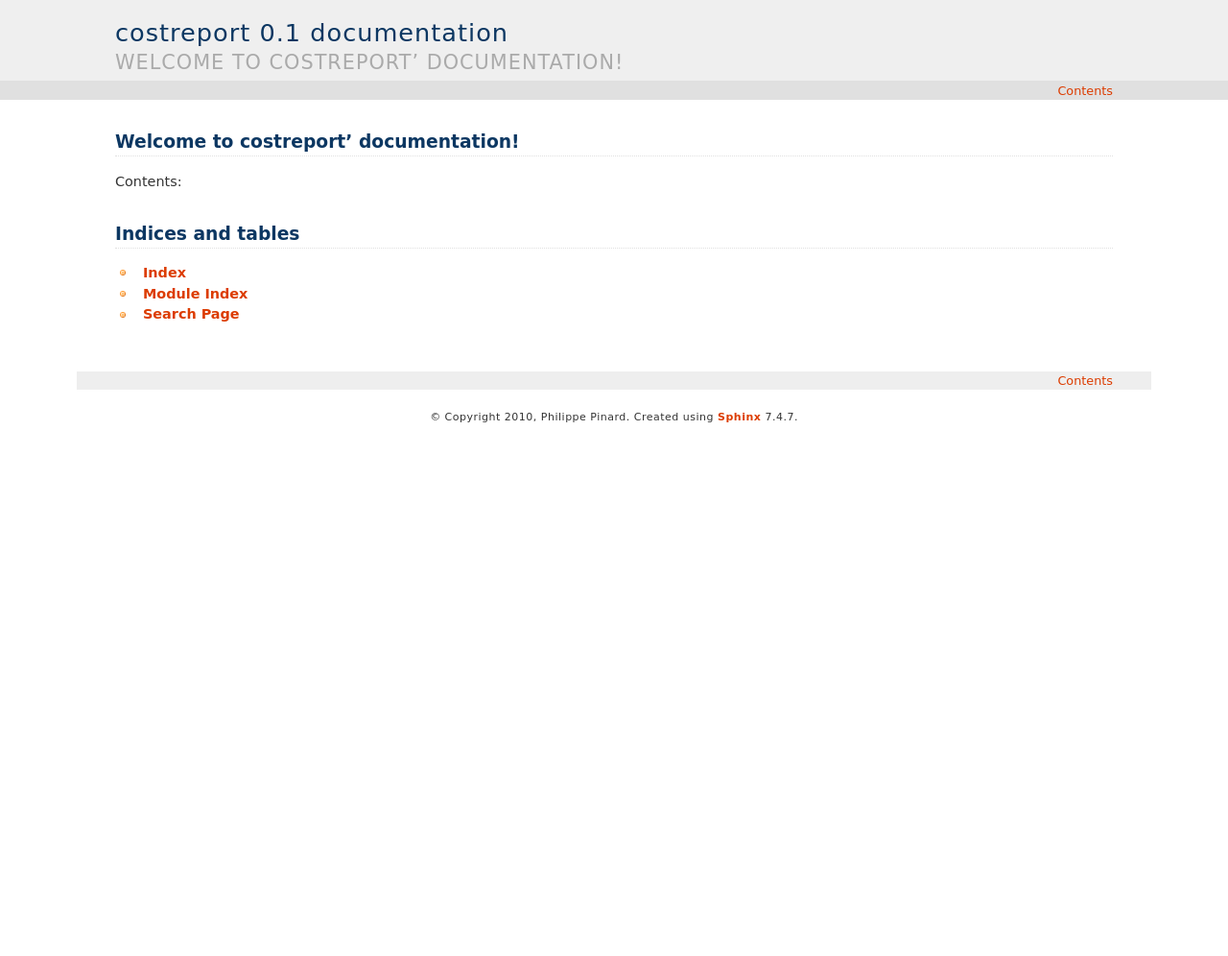
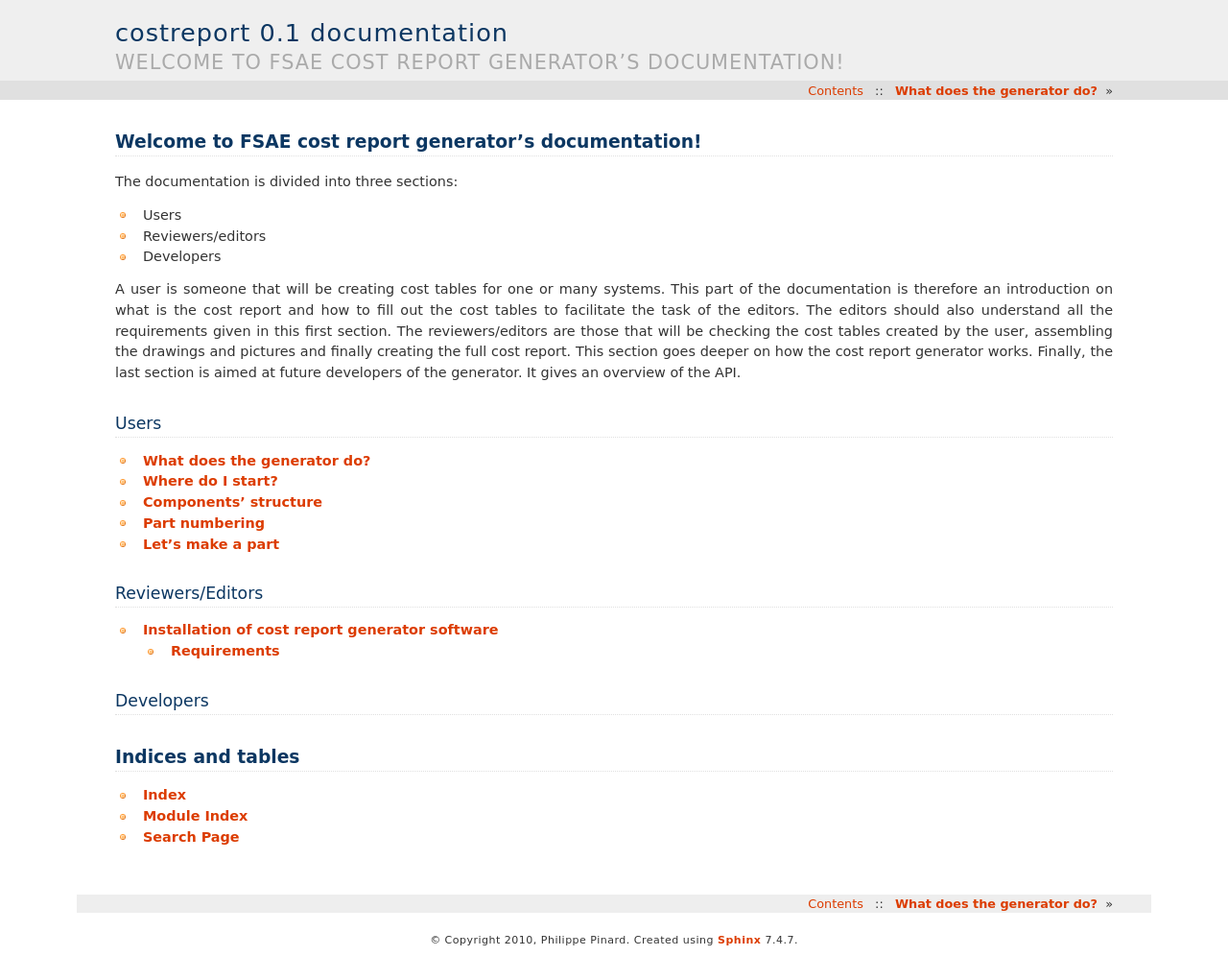
Before and after one commit to ppinard/fsaecostreport, a Sphinx documentation site: the page built from docs/index.rst, in a window 1280 px wide. Shown: the whole page at 96% size. Built offline with Sphinx 7.4.7, drawn with Linux system fonts in a browser that asks for light colours; formulas are drawn with MathJax 3; before the commit the page ends 900 px from its top, so only the background shows below that.

Commit message:
MOD Doc update

```diff
--- a/docs/index.rst
+++ b/docs/index.rst
@@ -1,7 +1,47 @@
-Welcome to costreport' documentation!
-=====================================
+Welcome to FSAE cost report generator's documentation!
+======================================================
 
-Contents:
+The documentation is divided into three sections:
+
+* Users
+* Reviewers/editors
+* Developers
+
+A user is someone that will be creating cost tables for one or many systems.
+This part of the documentation is therefore an introduction on what is the cost
+report and how to fill out the cost tables to facilitate the task of the
+editors.
+The editors should also understand all the requirements given in this first
+section.
+The reviewers/editors are those that will be checking the cost tables
+created by the user, assembling the drawings and pictures and finally creating
+the full cost report.
+This section goes deeper on how the cost report generator works.
+Finally, the last section is aimed at future developers of the generator.
+It gives an overview of the API.
+
+Users
+-----
+
+.. toctree::
+   :maxdepth: 1
+
+   users/generator.rst
+   users/gettingstarted.rst
+   users/component_structure.rst
+   users/partnumbering.rst
+   users/costtable.rst
+
+Reviewers/Editors
+-----------------
+
+.. toctree::
+   :glob:
+
+   editors/*
+
+Developers
+----------
 
 .. toctree::
    :glob:
--- /dev/null
+++ b/docs/users/component_structure.rst
@@ -0,0 +1,55 @@
+Components' structure
+=====================
+
+The cost report is composed of 8 systems:
+
+* A. Brake System (BR)
+* B. Engine & Drivetrain (EN)
+* C. Frame & Body (FR)
+* D. Electronics, Controls & Wiring (EL)
+* E. Miscellaneous, Fit & Finish (MS)
+* F. Steering System (ST)
+* G. Suspension System (SU)
+* H. Wheels, Wheels Bearings & Tires (WT)
+
+Each system contains **components**: parts and assemblies.
+There are two types of assemblies, namely:
+
+* system assemblies
+* sub-assemblies
+
+System assemblies are high-level assemblies.
+They grouped sub-assemblies together.
+An example of a system assembly would be the *Engine* which would group
+sub-assemblies such as *Fuel system*, *Intake manifold*, *Cooling system*, etc.
+System assemblies are not required for every system in the cost report.
+They are only useful if a process is required to join/install/attach
+sub-assemblies together or to install an assembly on the car.
+See cost reports from previous years for examples.
+
+Sub-assemblies group parts together.
+For example, tube A and tube are two parts that need to be welded together to
+create the *Exhaust runner*.
+The *Exhaust runner* assembly details the welding process.
+
+The following diagram summarises the structure and relations between the
+assemblies and parts.
+
+.. image:: /images/structure.png
+
+A few quick pointers:
+
+  * A system assembly is made of sub-assemblies and possibly parts.
+  * System assemblies are optional.
+  * A sub-assembly is made of parts (no assembly).
+  * A sub-assembly does not required to have part.
+    It can only contain materials, processes, fasteners and tooling.
+  * **IMPORTANT** A part can not be alone in a system.
+    It MUST be incorporated in an assembly.
+  * A part can be part of multiple assemblies.
+  * A sub-assemblies can be part of multiple system assemblies.
+
+
+These guidelines and restrictions are strictly enforced by the cost report
+generator.
+The "but it works in my Excel spreadsheet" won't work with the generator!
--- /dev/null
+++ b/docs/users/costtable.rst
@@ -0,0 +1,117 @@
+Let's make a part
+=================
+
+*More precisely, "Let's compile the materials, processes, fasteners, tooling
+costs to make a part" or "Let's take the fun out a real part and convert it
+into tons of numbers"!*
+
+A part is costed by listing its different:
+
+* materials (raw material, purchase components, etc.)
+* processes (machining, cutting, riveting, wrenching, assembling, etc.)
+* fasteners (bolts, nuts, straps, etc.)
+* tooling (welding, oven, casting, etc.)
+
+The SAE provides exhaustive tables of different materials, processes, fasteners
+and tooling.
+A part should only be made out of those.
+If something is missing in the tables, a "Add Item Request" must be submitted
+(see `FSAE Online <http://fsaeonline.com/eAIR.htm>`_).
+
+The Excel spreadsheet aims to standardise and simplify the process of making
+a part for the cost report.
+All the SAE tables are incorporated and their items can be accessed quickly
+by using their ID.
+Some of the columns gets automatically filled or gives hints to the user how
+to fill them.
+However, it is important to always double check in the actual SAE tables to
+make sure the automatically filled cells are correct.
+More example about that below.
+
+.. contents::
+   :local:
+
+Overview of the spreadsheet
+---------------------------
+
+The Excel spreadsheet template contains 8 sheets:
+
+* **TM-A0001-AA**: Template for assemblies
+* **TM-00001-AA**: Template for parts
+* **tblMaterials**: SAE table for materials
+* **tblMaterialsCrossReference**: Help on how to cost some parts
+* **tblProcesses**: SAE table for processes
+* **tblProcessMultipliers**: SAE table for process multipliers
+* **tblFasteners**: SAE table for fasteners
+* **tblTooling**: SAE table for tooling
+
+In short, the sheets of SAE tables starts with ``tbl`` and should never be
+modified or renamed.
+They can however be filtered using the auto filter (little arrow in the
+header of the columns).
+
+The two template (for part and assembly) are the sheets that could be COPIED
+and filled out.
+Note that only specific cells need to be modified in the template and
+additional rows can only be inserted at specific places.
+You should never have to add a column.
+
+Part template
+-------------
+
+After copying the part template, the first thing should be to renamed the
+sheet with the complete part number (e.g. ``BR-00001-AA``).
+The part template is made out of 5 sections:
+
+* Header
+* Materials table
+* Processes table
+* Fasteners table
+* Tooling table
+
+Header
+^^^^^^
+
+The header gives the details about the part.
+The important information to be modified are:
+
+* The part's name (labelled ``Part``)
+* The part's base part number.
+  This is the ``00001`` in ``BR-00001-AA``.
+
+  **IMPORTANT** If you type ``00001`` in the cell, Excel will think it's the
+  number ``1``. You MUST type ``'00001`` (apostrophe, zero, zero, zero,
+  zero, one).
+
+* The part's suffix (in other words the revision)
+* (Optional) Details about the part (a short description if the name is not
+  self-explanatory)
+
+The other information in the header (university, system, assembly, car#,
+quantity, assembly cost, extended cost) will automatically be calculated by the
+cost report generator.
+They can be left blank or to whatever values they are in the template.
+
+Materials table
+^^^^^^^^^^^^^^^
+
+A material can either be a bought finished product (e.g. an engine block) or
+raw material.
+Careful, a bolt, a rivet, etc. are not materials but fasteners.
+
+Let's take the example of making a steel tube (as it's a very common part).
+In the materials table (``tblMaterials``), the item *752* is for
+*Steel, Mild* which would correspond to a 1020 steel grade.
+In the first column, type ``752``.
+The row should know look like this:
+
+.. image:: materials1.png
+
+The name of the materials and its unit cost per kg are automatically filled
+out using the ``VLOOKUP`` function of Excel.
+Since tubes are cost by their mass, we should write a use/description of
+the tube characteristics (e.g. round tube, 1" OD, 0.065” thick., 10" long).
+Now, we need to calculate the mass of such tube, well its volume times the
+density of steel 7.8 g/cm3.
+This should be done on a piece of paper or a separate spreadsheet.
+For this particular tube, the mass is 0.126 kg.
--- /dev/null
+++ b/docs/users/generator.rst
@@ -0,0 +1,45 @@
+What does the generator do?
+===========================
+
+The main idea behind the generator is to facilitate the gigantic formatting
+and editing task of combining every single assembly and part of the car into
+one binder.
+The generator takes the cost tables, drawings and pictures, double checked
+their values and organised them into a final report, ready to be submitted to
+the SAE.
+
+This whole process can be split into six parts, which are graphically
+represented in the following figure:
+
+#. filling cost tables for assemblies and parts in *Excel* using the
+   tables provided by the SAE
+#. generating high quality drawings with *ProE* for each part and assembly
+#. taking pictures of the different parts and assemblies
+#. exporting the Excel data to comma separated value (CSV) files
+#. running the generator to create a
+   `LaTeX <http://en.wikipedia.org/wiki/LaTeX>`_ file
+#. compiling the *LaTeX* file into a PDF
+
+.. image:: /images/generator.png
+   :width: 70%
+
+The generator comes in at the 4th and 5th step.
+It converts well organised CSVs, drawings and pictures into a LaTeX document,
+ready to be compiled to a PDF.
+
+The users are in charge of step 1 to 3.
+They therefore do not have to use the generator per say.
+However, a basic understanding of what the generator is important to know
+how to fill the cost tables, number the parts, label the drawings, etc.
+
+The editors perform quality control on step 1 to 3 and executes the other
+three steps.
+The generator will most likely point out a series of errors that need to be
+fixed in order to generate the LaTeX document.
+
+What the generator is not?
+--------------------------
+
+* A bug free program
+* An automatic generator of cost tables
+* A cost judge (no quality assessment: garbage in, garbage out)
--- /dev/null
+++ b/docs/users/gettingstarted.rst
@@ -0,0 +1,28 @@
+Where do I start?
+=================
+
+The following documents should be read and understood before you start
+doing anything:
+
+* Section C3 in the SAE rules about the cost report
+* Go over the Cost Report Tutorial
+  (:download:`cost_report_2009.pdf </attachments/cost_report_2009.pdf>`).
+  The most important slides are 8, 12 and 18.
+* Appendix C1 (:download:`appendix_c1.pdf </attachments/appendix_c1.pdf>`).
+  Give more detailed explanations than the slides.
+* Appendix C3 (:download:`appendix_c3.pdf </attachments/appendix_c3.pdf>`).
+  Name of parts in each system
+
+These documents can also be found on the
+`SAE cost report website <http://fsaeonline.com>`_ and on
+`SAE.org <http://sae.org>`_.
+Another somewhat good source of information is the
+`FSAE forum <http://fsae.com>`_.
+
+After that, continue reading the user section of this documentation.
+Refer to the cost report of previous years while keeping in mind that every
+year small changes were made to the cost report and cost report generator.
+Find an answer to all your questions before you start filling in the cost
+tables.
+The worst thing possible is to have to change something when you have already
+created 25 parts and assemblies.
--- /dev/null
+++ b/docs/users/makebuy.rst
@@ -0,0 +1,2 @@
+Make or Buy
+===========
--- /dev/null
+++ b/docs/users/partnumbering.rst
@@ -0,0 +1,11 @@
+Part numbering
+==============
+
+The part numbering follows the components' structure.
+We refer the readers to the official MRT part numbering table.
+The guidelines of this table are enforced by the cost report generator.
+Incorrectly numbered parts will raise errors.
+
+Part numbering table as of February 10th, 2011:
+
+.. image:: /images/partnumbering.png
--- a/system.py
+++ b/system.py
@@ -122,7 +122,7 @@ EL = System("EL", "Electronics, Controls & Wiring", "D", (255, 204, 153))
 MS = System("MS", "Miscellaneous, Fit & Finish", "E", (204, 153, 255))
 ST = System("ST", "Steering System", "F", (255, 153, 0))
 SU = System("SU", "Suspension System", "G", (255, 255, 0))
-WT = System("WT", "heels, Wheels Bearings & Tires", "H", (204, 255, 255))
+WT = System("WT", "Wheels, Wheels Bearings & Tires", "H", (204, 255, 255))
 
 SYSTEMS = {'BR': BR, 'EN': EN, 'FR': FR, 'EL': EL,
            'MS': MS, 'ST': ST, 'SU': SU, 'WT': WT}
```
Also changed, not shown: docs/editors/installation.rst (added, +15 -0 lines), docs/images/filestructure.png (added), docs/images/filestructure.svg (added), docs/images/generator.png (added), docs/images/generator.svg (added), docs/images/materials1.png (added), docs/images/partnumbering.png (added), docs/images/structure.png (added), docs/images/structure.svg (added), 1 other file.
